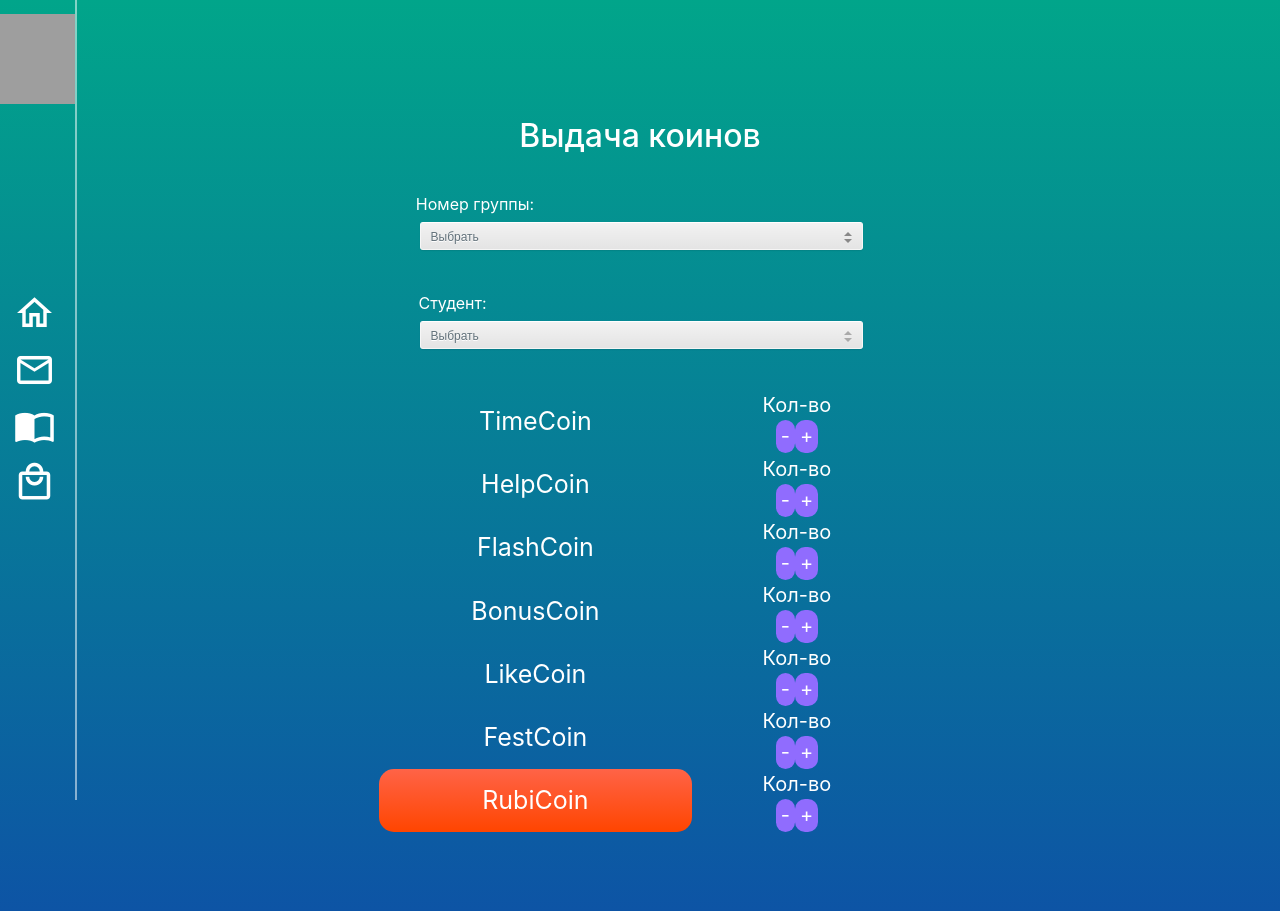
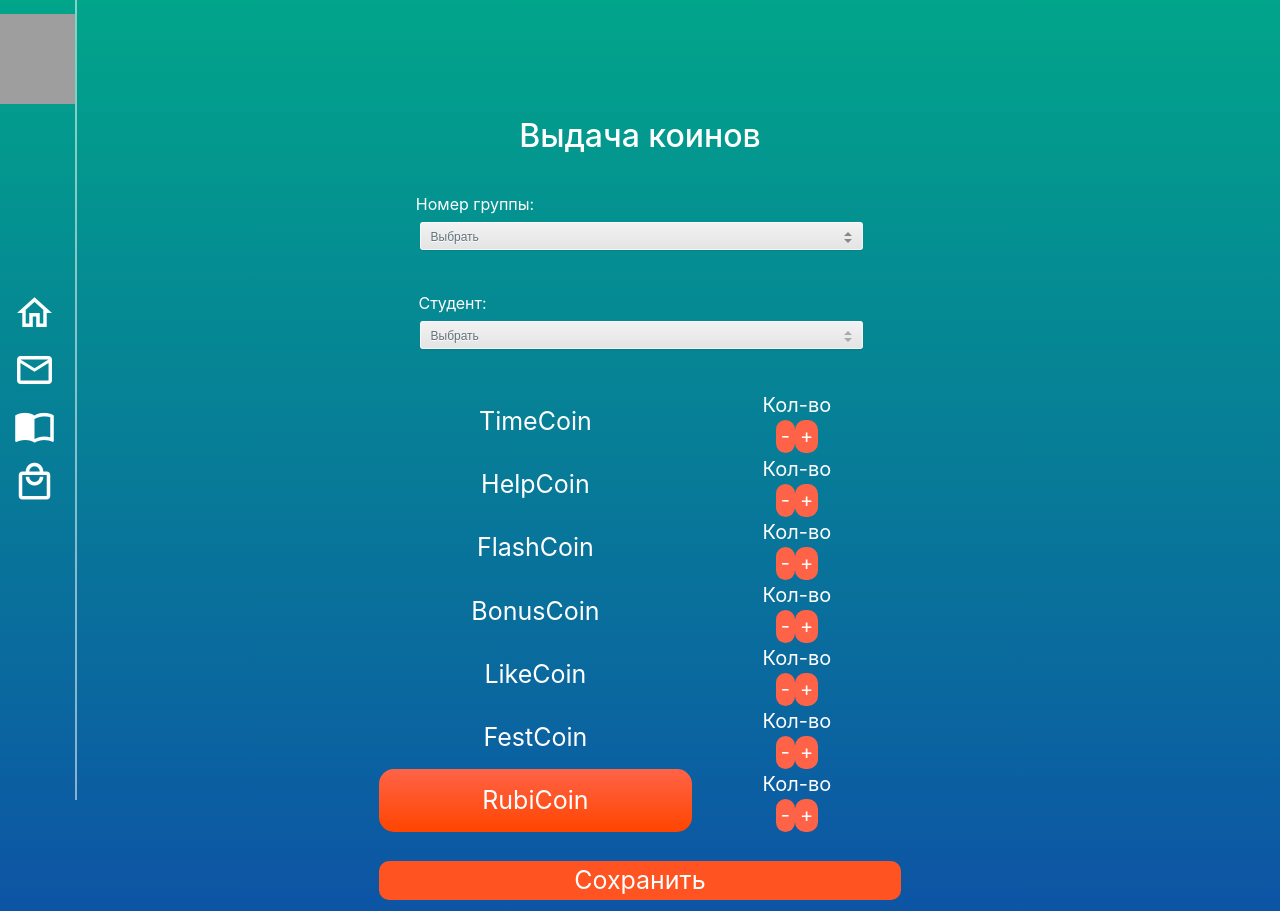
Before and after one commit to TitikUniverse/RubicXShop, a Vue app: page /admincoin in a window 1280 px wide. Built offline with nearby package versions, Linux system fonts and the light colour scheme; grey boxes are pictures that could not be loaded.

Commit message:
admincoin

```diff
--- a/src/views/AdminCoin.vue
+++ b/src/views/AdminCoin.vue
@@ -107,10 +107,15 @@
       </div>
     </div>
 
-    </div>
 
 
   </div>
+
+
+    <!-- Сохранение коинов -->
+    <div class="add">
+      <button>Сохранить</button>
+    </div>
 
  <!-- <div class="find-container">
         <input type="text" placeholder="Кол-во" />
@@ -142,6 +147,7 @@ components: {
 #admincoin {
   color: white;
  background: linear-gradient(rgb(1, 165, 138), rgb(13, 84, 165));
+
   display: flex;
   flex-direction: row;
   min-height: 100vh;
@@ -164,6 +170,35 @@ components: {
 
 .addcoinborder{
   height: 70%;
+}
+
+
+.add{
+  width: 60%;
+  font-size: 25px;
+  background: linear-gradient(Tomato, OrangeRed);
+  border-radius: 15px;
+
+  display: flex;
+  flex-direction: column;
+  justify-content: center;
+}
+
+
+.add > button{
+  z-index: 1;
+  position: relative;
+  font-size: inherit;
+  font-family: inherit;
+  color: white;
+  padding: 5px;
+  outline: none;
+  border: none;
+  background-color: #ff5321;
+  overflow: hidden;
+  border-radius: 10px;
+  margin-top: -72px;
+  margin-right: -209px;
 }
 
 .addcoincell{
@@ -197,7 +232,7 @@ components: {
   padding: 5px;
   outline: none;
   border: none;
-  background-color: hsl(255, 99, 71);
+  background-color: rgb(255, 99, 71);
   overflow: hidden;
   border-radius: 10px;
   margin-top: -2px;
```
